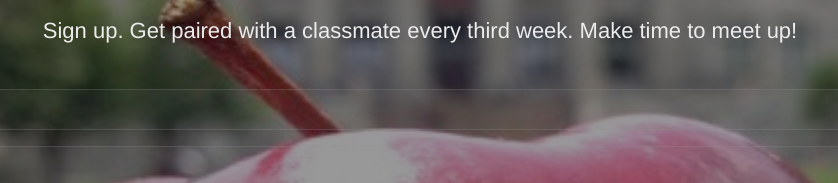
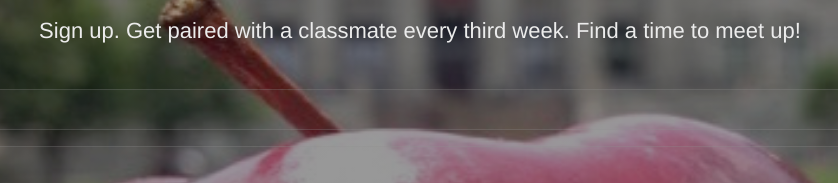
Before and after one commit to nisargpatel/hmslunchlove, a plain HTML site: page index.html in a window 1280 px wide. Shown: the part 341-524 px from the top of the page, 220-1058 px from the left. Drawn offline with Linux system fonts and the light colour scheme.

Commit message:
updated index

```diff
--- a/index.html
+++ b/index.html
@@ -20,7 +20,7 @@
 		<!-- Banner -->
 			<section id="banner">
 				<h2><font size="7">HMS / HSDM <br> Lunch Love</font> <br /></h2>
-				<p>Sign up. Get paired with a classmate every third week. Make time to meet up!</p>
+				<p>Sign up. Get paired with a classmate every third week. Find a time to meet up!</p>
 				<ul class="actions">
 				</ul>
 				<!-- Form -->
```
